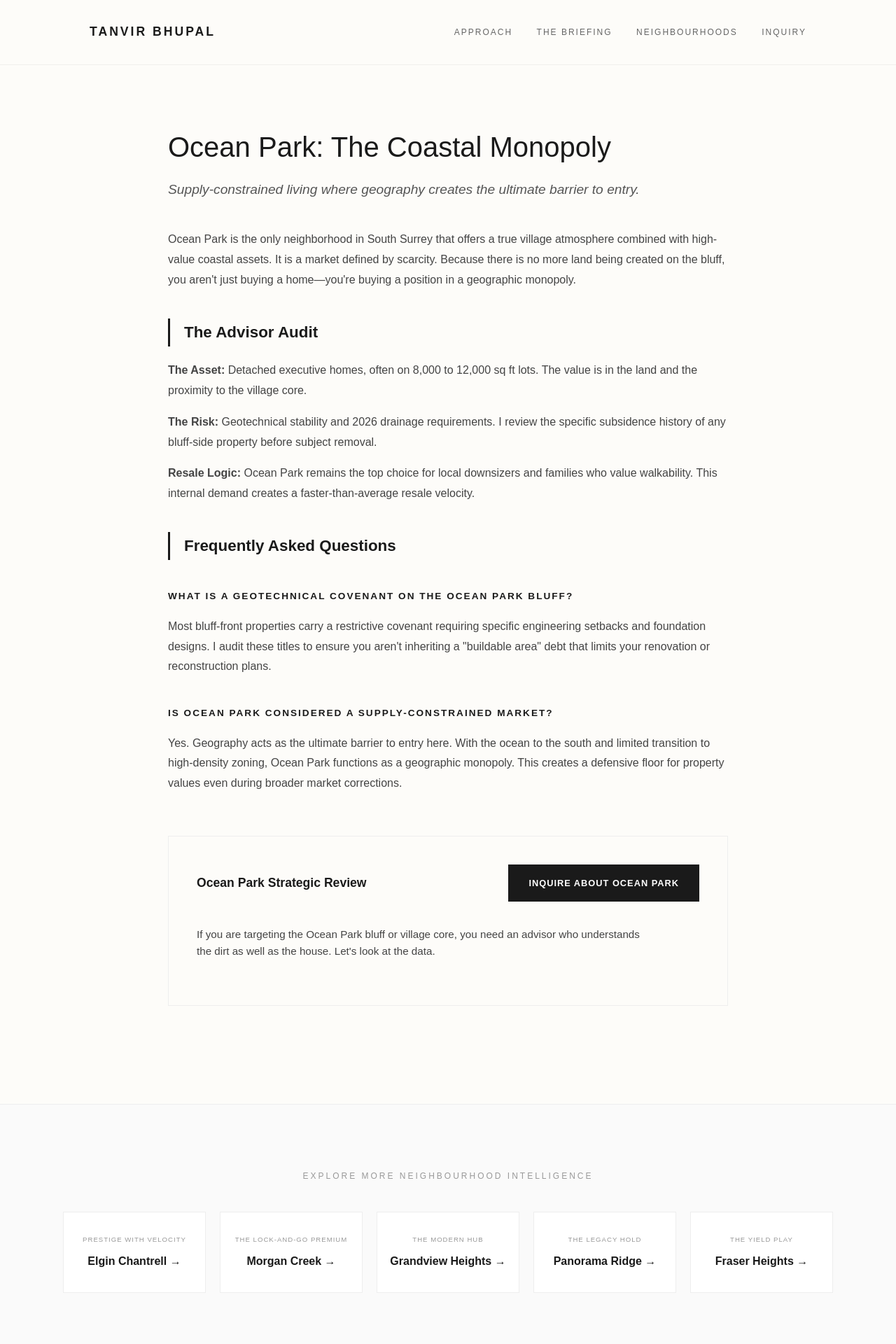
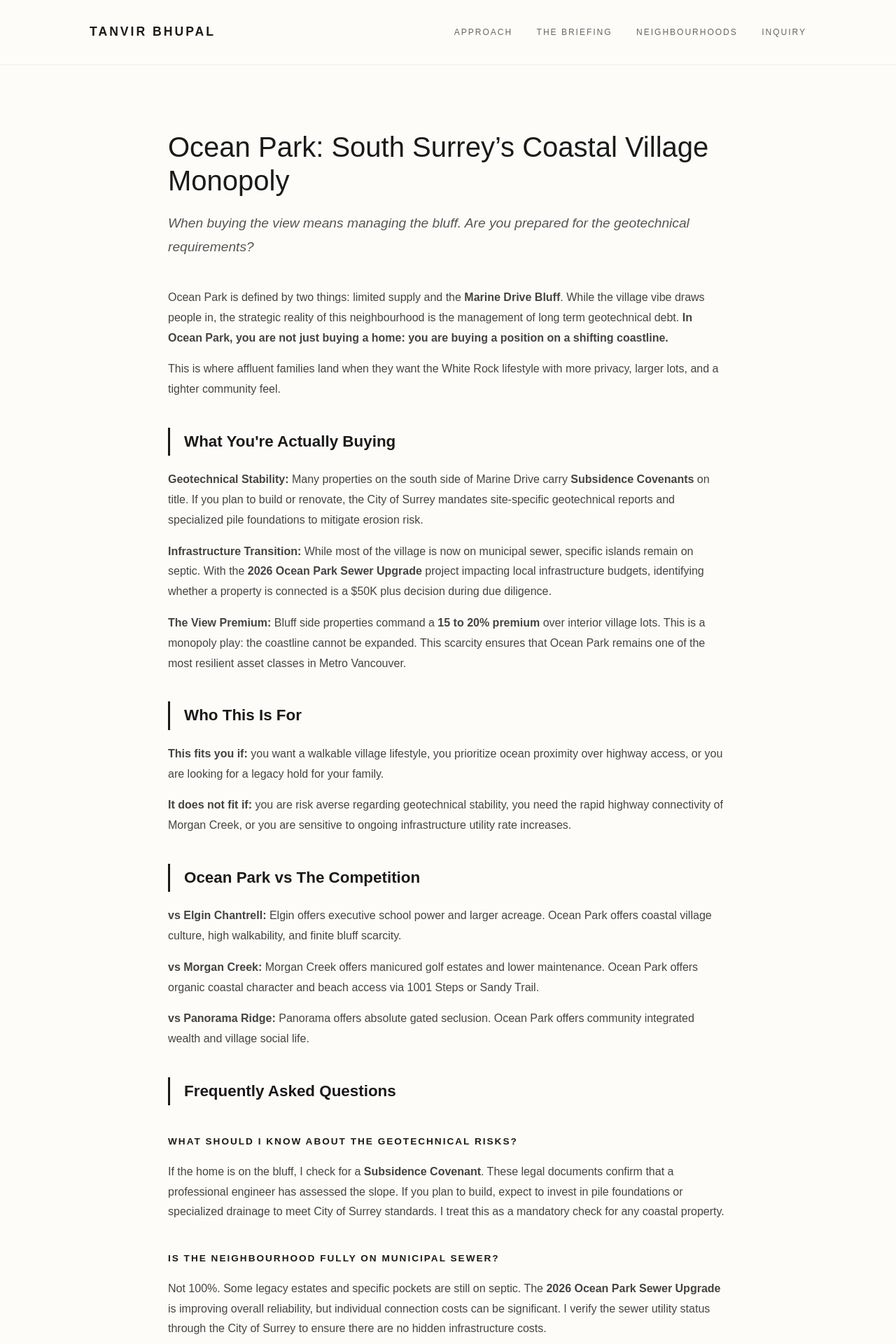
Before and after one commit to gvancouverhomes/tanvirbhupal-site, a Jekyll site: the page built from neighbourhoods/ocean-park.md, in a window 1280 px wide. Shown: the top 1920 px of the page at 70% size. Built offline with Jekyll 4.4.1, drawn with Linux system fonts in a browser that asks for light colours; some of the changed text lies outside the part shown.

```diff
--- a/neighbourhoods/ocean-park.md
+++ b/neighbourhoods/ocean-park.md
@@ -1,7 +1,7 @@
 ---
 layout: default
-title: "Ocean Park Real Estate | The Coastal Monopoly Analysis"
-description: "Ocean Park real estate intelligence: Geotechnical bluff nuances, village inventory scarcity, and 2026 investment outlook for South Surrey."
+title: "Ocean Park Real Estate Strategy | The Coastal Monopoly"
+description: "Strategic analysis of Ocean Park bluff risks, geotechnical requirements, and the long term defensibility of South Surrey coastal village."
 permalink: /neighbourhoods/ocean-park/
 faq_schema: |
   {
@@ -10,18 +10,26 @@ faq_schema: |
     "mainEntity": [
       {
         "@type": "Question",
-        "name": "What is a Geotechnical Covenant on the Ocean Park bluff?",
+        "name": "What are the geotechnical risks of buying on the Ocean Park bluff?",
         "acceptedAnswer": {
           "@type": "Answer",
-          "text": "Most bluff-front properties carry a restrictive covenant requiring specific engineering setbacks and foundation designs. I audit these titles to ensure you aren't inheriting a 'buildable area' debt that limits your renovation or reconstruction plans."
+          "text": "Properties on the bluff are subject to natural erosion and subsidence. The City of Surrey requires a site-specific geotechnical report from a qualified engineer to certify that the land can be safely used for the intended construction. I verify all existing subsidence covenants and engineering history to protect your investment."
         }
       },
       {
         "@type": "Question",
-        "name": "Is Ocean Park considered a supply-constrained market?",
+        "name": "Is Ocean Park fully connected to municipal sewer?",
         "acceptedAnswer": {
           "@type": "Answer",
-          "text": "Yes. Geography acts as the ultimate barrier to entry here. With the ocean to the south and limited transition to high-density zoning, Ocean Park functions as a geographic monopoly. This creates a defensive floor for property values even during broader market corrections."
+          "text": "While the majority of Ocean Park is serviced, specific pockets still utilize septic systems. With the 2026 Sewer Upgrade project underway, the status of a property connection can significantly impact its value and future development potential. I confirm utility status as a primary step in due diligence."
+        }
+      },
+      {
+        "@type": "Question",
+        "name": "How does the bluff premium hold up in a buyer market?",
+        "acceptedAnswer": {
+          "@type": "Answer",
+          "text": "The bluff side monopoly ensures that properties with ocean views maintain a high defensive price floor. While inventory in South Surrey rose in 2025, the supply of coastal properties remained structurally low, allowing them to retain a 15 to 20% premium and sell faster than inland luxury estates."
         }
       }
     ]
@@ -35,6 +43,8 @@ faq_schema: |
   .intel-sub { font-size: 1.2rem; color: var(--mid); margin-bottom: 40px; font-style: italic; }
   .section-title { font-size: 1.4rem; color: var(--dark); margin-top: 40px; border-left: 3px solid var(--dark); padding-left: 20px; margin-bottom: 20px; }
   .metric-label { text-transform: uppercase; font-size: 0.85rem; letter-spacing: 2px; color: var(--dark); margin-top: 40px; margin-bottom: 15px; font-weight: bold; }
+  .metric-list { padding-left: 20px; list-style-type: square; color: var(--light); margin-bottom: 30px; }
+  .metric-list li { margin-bottom: 10px; }
   .audit-card { margin-top: 60px; padding: 40px; background: #fdfcf9; border: 1px solid var(--border); display: grid; grid-template-columns: 1fr auto; grid-template-areas: "header action" "body body"; gap: 20px 40px; align-items: center; }
   .audit-title { grid-area: header; margin: 0; font-weight: bold; color: var(--dark); font-size: 1.1rem; }
   .audit-action { grid-area: action; }
@@ -42,7 +52,6 @@ faq_schema: |
   .audit-text { font-size: 0.95rem; color: #444; margin-bottom: 1.5rem; max-width: 650px; line-height: 1.6; }
   .audit-btn { display: inline-block; padding: 14px 28px; background: var(--dark); color: #fff !important; text-decoration: none; font-size: 0.8rem; font-weight: bold; letter-spacing: 1px; transition: background 0.2s ease; border: 1px solid var(--dark); white-space: nowrap; }
 
-  /* Navigation Grid Styles */
   .nav-section { padding: 80px 20px; border-top: 1px solid var(--border); background: var(--bg-alt); margin-top: 80px; }
   .nav-section-title { font-size: 0.75rem; text-transform: uppercase; letter-spacing: 3px; color: var(--meta); margin-bottom: 40px; text-align: center; }
   .nav-grid { display: grid; grid-template-columns: repeat(auto-fit, minmax(200px, 1fr)); gap: 20px; max-width: 1100px; margin: 0 auto; }
@@ -62,37 +71,58 @@ faq_schema: |
 
 <article class="intel-container">
   <header>
-    <h1 class="intel-header">Ocean Park: The Coastal Monopoly</h1>
-    <p class="intel-sub">Supply-constrained living where geography creates the ultimate barrier to entry.</p>
+    <h1 class="intel-header">Ocean Park: South Surrey’s Coastal Village Monopoly</h1>
+    <p class="intel-sub">When buying the view means managing the bluff. Are you prepared for the geotechnical requirements?</p>
   </header>
 
   <section>
-    <p>Ocean Park is the only neighborhood in South Surrey that offers a true village atmosphere combined with high-value coastal assets. It is a market defined by scarcity. Because there is no more land being created on the bluff, you aren't just buying a home—you're buying a position in a geographic monopoly.</p>
+    <p>Ocean Park is defined by two things: limited supply and the <strong>Marine Drive Bluff</strong>. While the village vibe draws people in, the strategic reality of this neighbourhood is the management of long term geotechnical debt. <strong>In Ocean Park, you are not just buying a home: you are buying a position on a shifting coastline.</strong></p>
 
-    <h2 class="section-title">The Advisor Audit</h2>
-    <p><strong>The Asset:</strong> Detached executive homes, often on 8,000 to 12,000 sq ft lots. The value is in the land and the proximity to the village core.</p>
-    <p><strong>The Risk:</strong> Geotechnical stability and 2026 drainage requirements. I review the specific subsidence history of any bluff-side property before subject removal.</p>
-    <p><strong>Resale Logic:</strong> Ocean Park remains the top choice for local downsizers and families who value walkability. This internal demand creates a faster-than-average resale velocity.</p>
+    <p>This is where affluent families land when they want the White Rock lifestyle with more privacy, larger lots, and a tighter community feel.</p>
+
+    <h2 class="section-title">What You're Actually Buying</h2>
+    <p><strong>Geotechnical Stability:</strong> Many properties on the south side of Marine Drive carry <strong>Subsidence Covenants</strong> on title. If you plan to build or renovate, the City of Surrey mandates site-specific geotechnical reports and specialized pile foundations to mitigate erosion risk.</p>
+    <p><strong>Infrastructure Transition:</strong> While most of the village is now on municipal sewer, specific islands remain on septic. With the <strong>2026 Ocean Park Sewer Upgrade</strong> project impacting local infrastructure budgets, identifying whether a property is connected is a $50K plus decision during due diligence.</p>
+    <p><strong>The View Premium:</strong> Bluff side properties command a <strong>15 to 20% premium</strong> over interior village lots. This is a monopoly play: the coastline cannot be expanded. This scarcity ensures that Ocean Park remains one of the most resilient asset classes in Metro Vancouver.</p>
+
+    <h2 class="section-title">Who This Is For</h2>
+    <p><strong>This fits you if:</strong> you want a walkable village lifestyle, you prioritize ocean proximity over highway access, or you are looking for a legacy hold for your family.</p>
+
+    <p><strong>It does not fit if:</strong> you are risk averse regarding geotechnical stability, you need the rapid highway connectivity of Morgan Creek, or you are sensitive to ongoing infrastructure utility rate increases.</p>
+
+    <h2 class="section-title">Ocean Park vs The Competition</h2>
+    <p><strong>vs Elgin Chantrell:</strong> Elgin offers executive school power and larger acreage. Ocean Park offers coastal village culture, high walkability, and finite bluff scarcity.</p>
+    <p><strong>vs Morgan Creek:</strong> Morgan Creek offers manicured golf estates and lower maintenance. Ocean Park offers organic coastal character and beach access via 1001 Steps or Sandy Trail.</p>
+    <p><strong>vs Panorama Ridge:</strong> Panorama offers absolute gated seclusion. Ocean Park offers community integrated wealth and village social life.</p>
 
     <h2 class="section-title">Frequently Asked Questions</h2>
-    <h3 class="metric-label">What is a Geotechnical Covenant on the Ocean Park bluff?</h3>
-    <p>Most bluff-front properties carry a restrictive covenant requiring specific engineering setbacks and foundation designs. I audit these titles to ensure you aren't inheriting a "buildable area" debt that limits your renovation or reconstruction plans.</p>
 
-    <h3 class="metric-label">Is Ocean Park considered a supply-constrained market?</h3>
-    <p>Yes. Geography acts as the ultimate barrier to entry here. With the ocean to the south and limited transition to high-density zoning, Ocean Park functions as a geographic monopoly. This creates a defensive floor for property values even during broader market corrections.</p>
+    <h3 class="metric-label">What should I know about the geotechnical risks?</h3>
+    <p>If the home is on the bluff, I check for a <strong>Subsidence Covenant</strong>. These legal documents confirm that a professional engineer has assessed the slope. If you plan to build, expect to invest in pile foundations or specialized drainage to meet City of Surrey standards. I treat this as a mandatory check for any coastal property.</p>
+
+    <h3 class="metric-label">Is the neighbourhood fully on municipal sewer?</h3>
+    <p>Not 100%. Some legacy estates and specific pockets are still on septic. The <strong>2026 Ocean Park Sewer Upgrade</strong> is improving overall reliability, but individual connection costs can be significant. I verify the sewer utility status through the City of Surrey to ensure there are no hidden infrastructure costs.</p>
+
+    <h3 class="metric-label">Is the bluff premium still a sound strategy?</h3>
+    <p>Yes. While some mispriced luxury properties can linger on the market, true Ocean Park bluff properties remain in high demand. Because you are buying <strong>finite supply</strong>, these homes act as an excellent long term hedge against inflation and market volatility.</p>
+
   </section>
 
-  <section class="audit-card">
-    <h2 class="audit-title">Ocean Park Strategic Review</h2>
+  <section class="audit-card" aria-labelledby="audit-heading">
+    <h2 id="audit-heading" class="audit-title">Ocean Park Portfolio Review</h2>
     <div class="audit-action">
       <a href="/contact" class="audit-btn">INQUIRE ABOUT OCEAN PARK</a>
     </div>
     <div class="audit-body">
-      <p class="audit-text">If you are targeting the Ocean Park bluff or village core, you need an advisor who understands the dirt as well as the house. Let's look at the data.</p>
+      <p class="audit-text">
+        Ocean Park coastal village monopoly and legacy bluff estates are for buyers who value village life without the tourism of White Rock. If you are thinking about buying, selling, or just want to understand the geotechnical reality of your property, let us talk.
+      </p>
+      <p class="audit-text" style="font-size: 0.85rem; color: var(--mid);">
+        No pitch. Just straight answers. tanvir@tanvirbhupal.com | 604-897-7826
+      </p>
     </div>
   </section>
 </article>
-
 <section class="nav-section">
   <p class="nav-section-title">Explore More Neighbourhood Intelligence</p>
   <div class="nav-grid">
```
